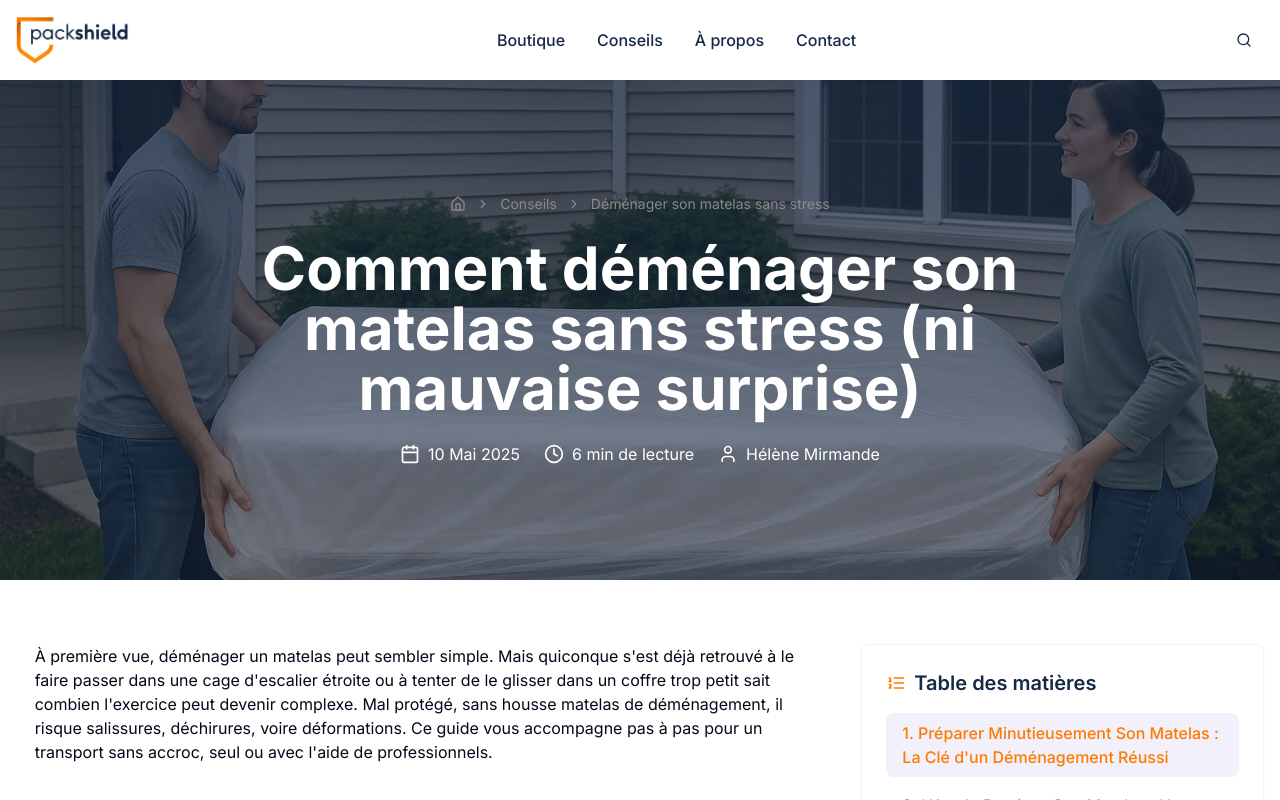
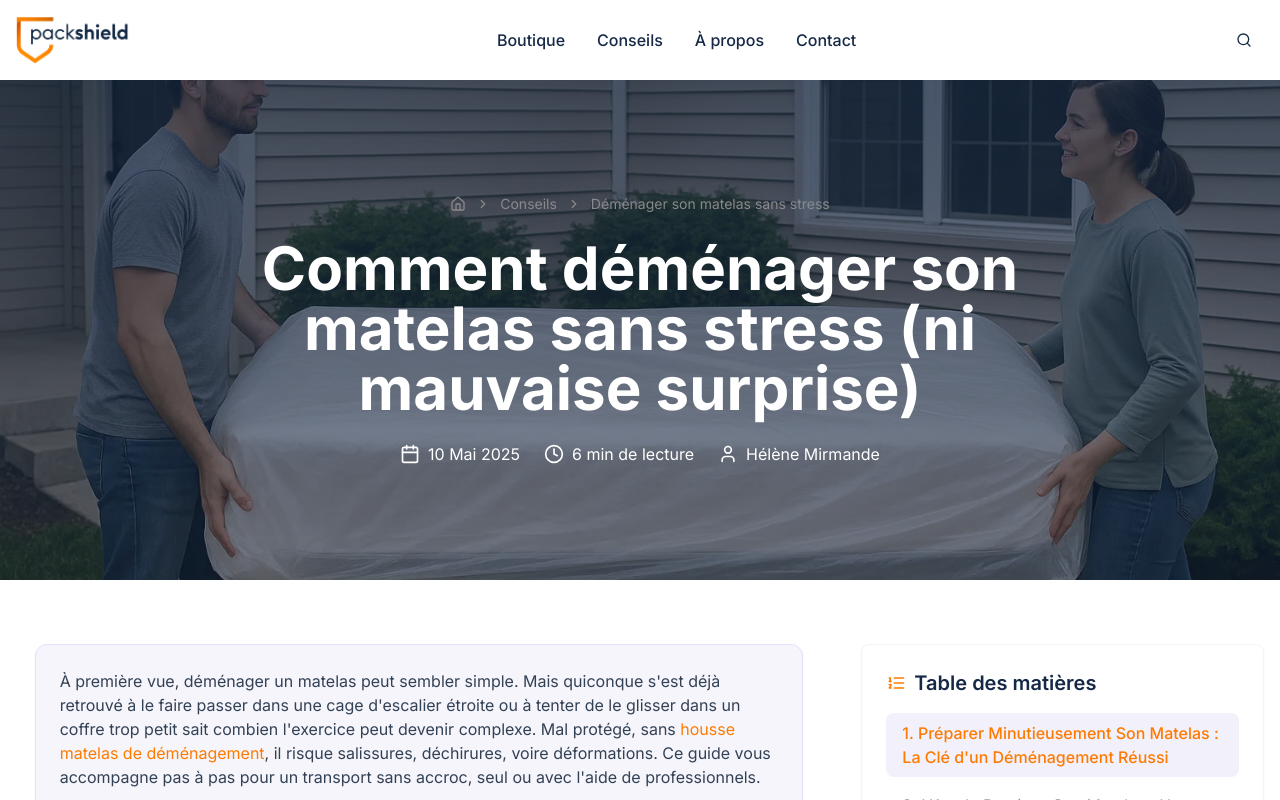
Before and after one commit to julesratier/packshield, a React (Vite) app: page /blog/transporter-matelas-efficacement in a window 1280 px wide. Shown: the top 800 px of the page. Built offline with nearby package versions, Linux system fonts and the light colour scheme.

Commit message:
Reverted to commit 3185588139f2ad6d3dc494b6e2248e64498e9cf0

```diff
--- a/src/components/blog/BlogLayout.tsx
+++ b/src/components/blog/BlogLayout.tsx
@@ -155,7 +155,22 @@ const BlogLayout: React.FC<BlogPostProps> = ({
           <main className="lg:w-2/3">
             {/* Article */}
             <article className="prose prose-lg max-w-3xl mx-auto">
-              {/* Removed the Highlight Intro Block here */}
+              {/* Highlight Intro Block */}
+              <div className="bg-[#f5f5fb] rounded-xl p-6 mb-8 shadow-sm border border-[#e5deff]">
+                <p className="font-sans text-slate-700 m-0">
+                  {getFirstParagraph().split('housse matelas de déménagement').map((text, index, array) => {
+                    if (index === array.length - 1) return text;
+                    return (
+                      <React.Fragment key={index}>
+                        {text}
+                        <Link to="/blog/classement-meilleures-housses-matelas-demenagement" className="text-packshield-orange hover:underline">
+                          housse matelas de déménagement
+                        </Link>
+                      </React.Fragment>
+                    );
+                  })}
+                </p>
+              </div>
 
               <div
                 className="blog-content"
```
